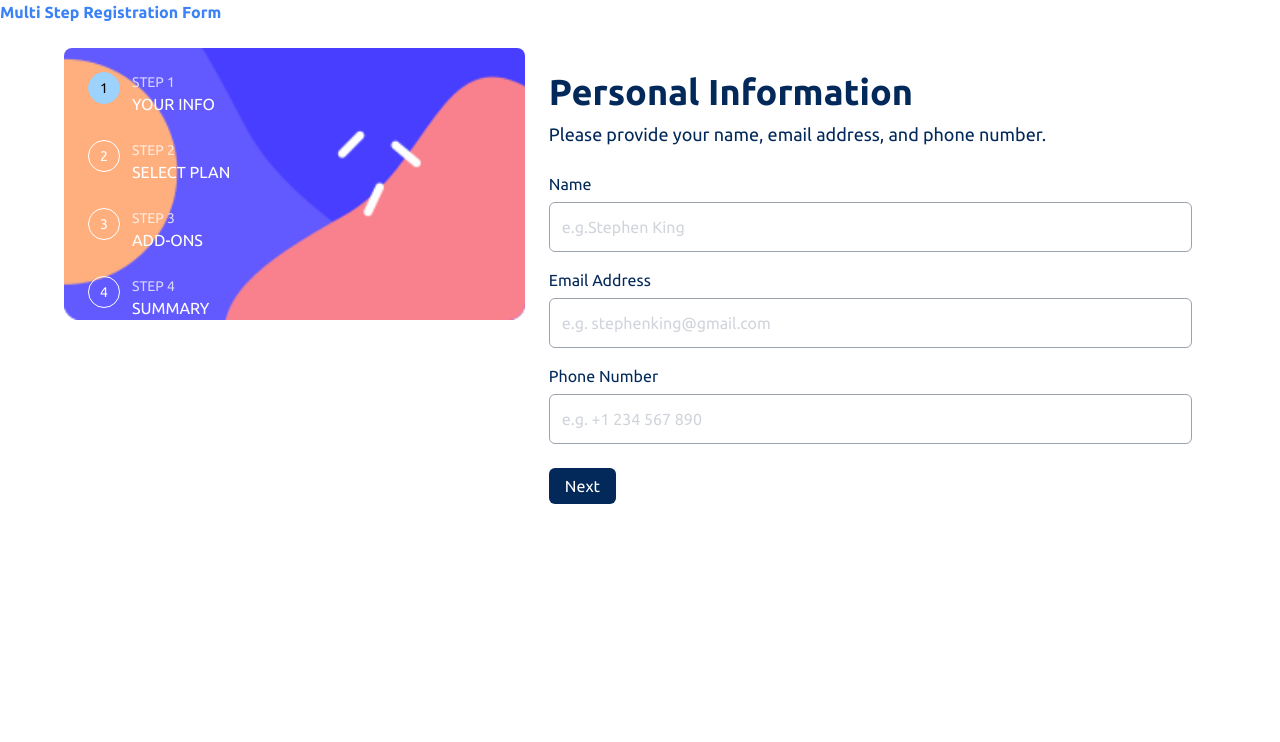
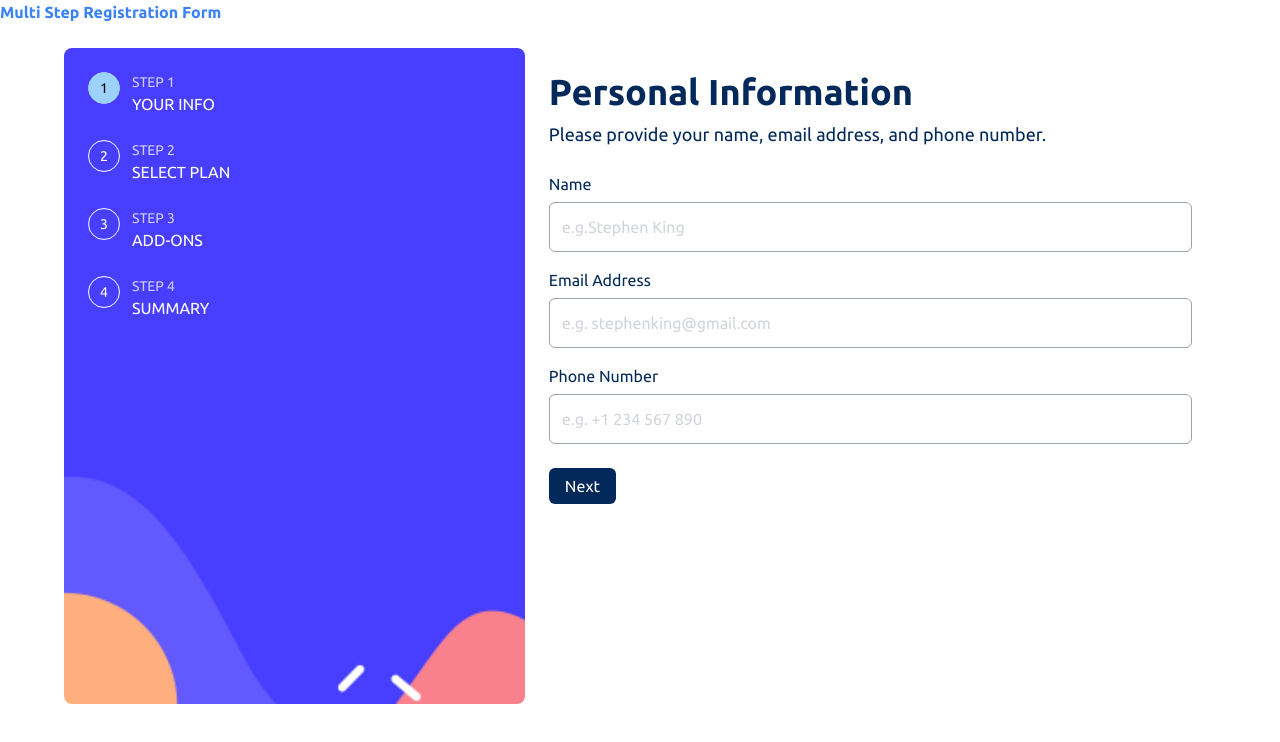
Before and after one commit to JimeBlue/multi-step-registration-form, a Nuxt app: page / in a window 1280 px wide. Shown: the top 742 px of the page. Built offline with nearby package versions, Linux system fonts and the light colour scheme; what vue-sweetalert2 would draw is missing.

Commit message:
Styles bg-image of step indicator for desktop

```diff
--- a/components/form/StepIndicator.vue
+++ b/components/form/StepIndicator.vue
@@ -1,6 +1,6 @@
 <template>
   <div
-    class="lg:rounded-lg step-bg bg-cover bg-center lg:bg-bottom pt-10 pb-24 lg:p-0 lg:pt-6 lg:pl-6"
+    class="lg:rounded-lg step-bg bg-cover bg-center lg:bg-[top_80px] pt-10 pb-24 lg:p-0 lg:pt-6 lg:pl-6 lg:pb-96"
   >
     <div
       class="flex flex-row lg:flex-col justify-around max-w-xs lg:max-w-none mx-auto lg:mx-0 lg:space-y-6"
@@ -37,14 +37,11 @@ export default {
   },
   data() {
     return {
-      // IMPORTANT: si no la uso mas borrarla
       steps: [1, 2, 3, 4],
-
       stepNames: ["Your Info", "Select Plan", "Add-ons", "Summary"],
     };
   },
-  // IMPORTANT: idea: poner la array con el numbero del step y la array con el nombre del step in the en una computed property y loopearla desde la computed
-  // property en el template
+
   computed: {},
 };
 </script>
```
